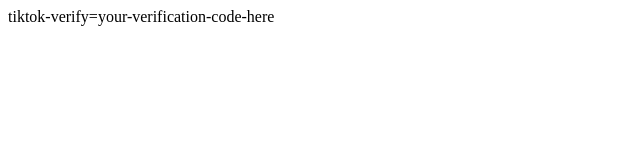
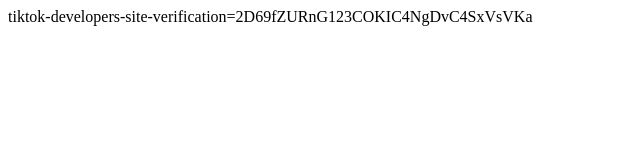
Before and after one commit to hoanguyenthai263/digital-dashboard-by-hoanguyenthai263, a plain HTML site: page tiktok.html in a window 1280 px wide. Shown: the whole page, without its empty margins (0-640 px from the left). Drawn offline with Linux system fonts and the light colour scheme.

Commit message:
Update tiktok.html

```diff
--- a/tiktok.html
+++ b/tiktok.html
@@ -1,6 +1,6 @@
 <!DOCTYPE html>
 <html>
   <body>
-    tiktok-verify=your-verification-code-here
+    tiktok-developers-site-verification=2D69fZURnG123COKIC4NgDvC4SxVsVKa
   </body>
 </html>
```
